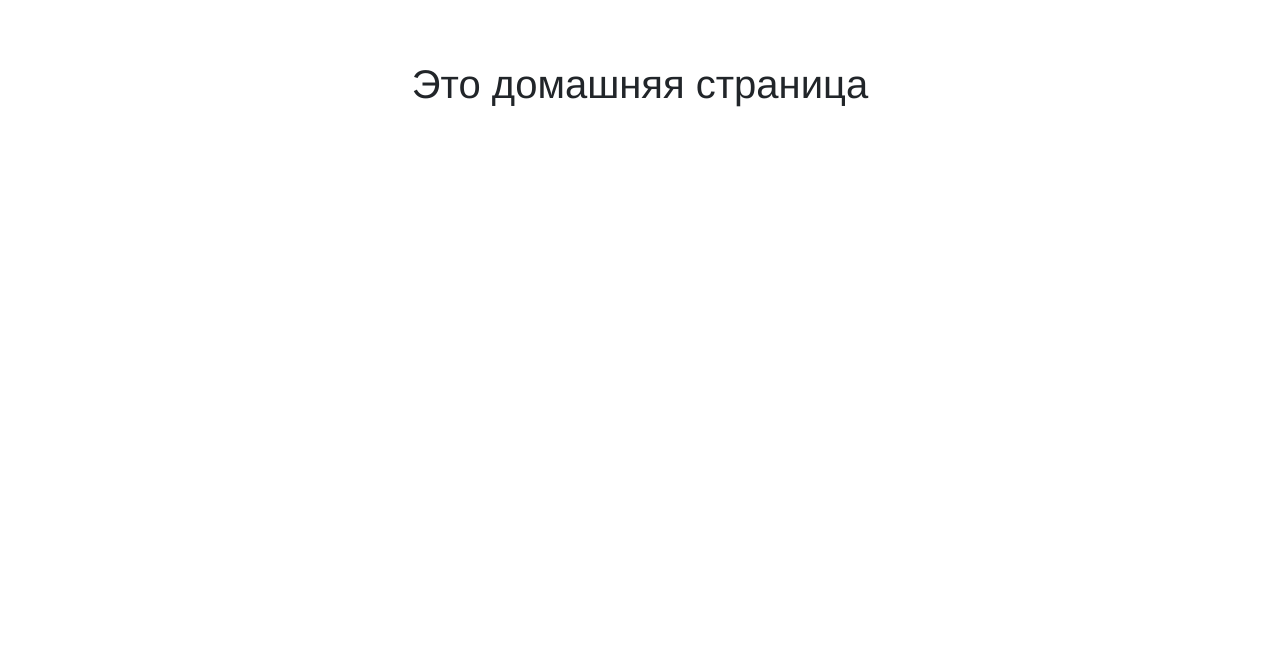
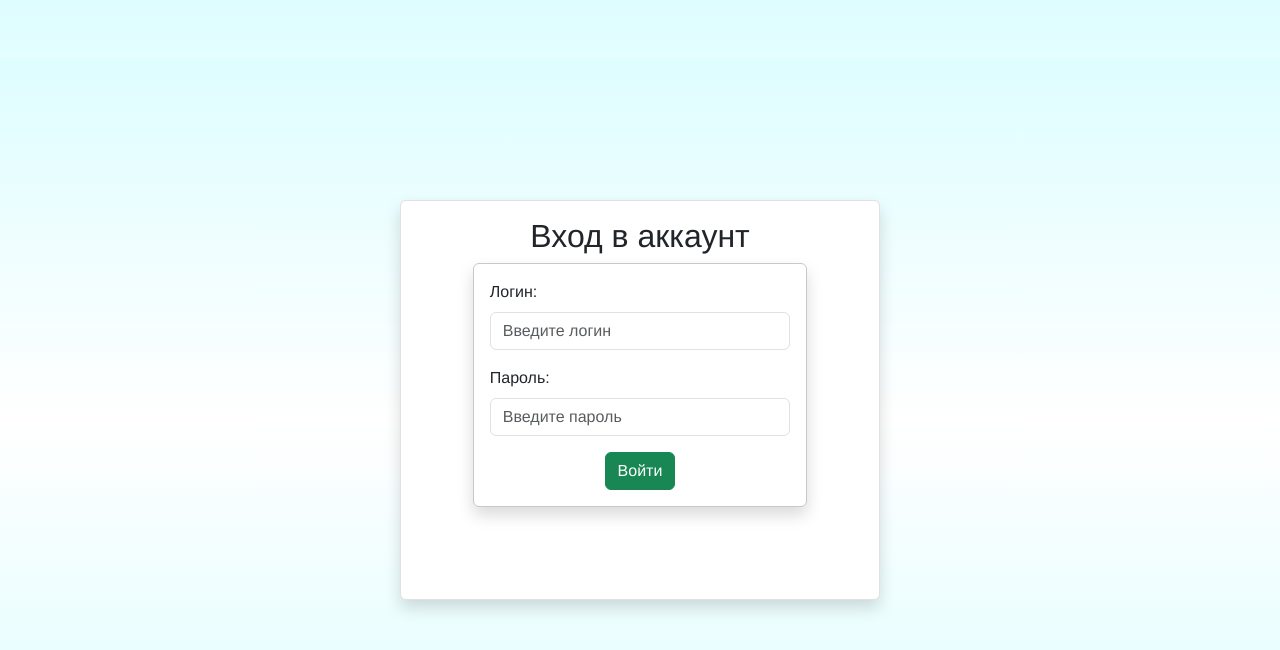
Before and after one commit to JatyPruducts/Tests_platform, a Vue app: page / in a window 1280 px wide. Shown: the top 650 px of the page. Built offline with nearby package versions, Linux system fonts and the light colour scheme; the HTML template or start-up script is replaced by a standard one.

Commit message:
Создана форма входа в аккаунт

```diff
--- a/src/views/HomePage.vue
+++ b/src/views/HomePage.vue
@@ -1,5 +1,17 @@
 <template>
-    <h1>Это домашняя страница</h1>
+  <div class="bg-white position-absolute mx-auto top-50 start-50 translate-middle
+  border border-opacity-25 p-3 shadow rounded" style="height: 50vb; width: 60vb;">
+    <h2>Вход в аккаунт</h2>
+    <b-form class="w-75 mx-auto border border-dark rounded border-opacity-25 p-3 shadow">
+      <b-form-group id="login" label="Логин:" label-for="input-1" class="text-start" description="">
+        <b-form-input id="input-1" type="text" placeholder="Введите логин"></b-form-input>
+      </b-form-group>
+      <b-form-group id="password" label="Пароль:" label-for="input-2" class="text-start" description="">
+        <b-form-input id="input-2" type="password" placeholder="Введите пароль"></b-form-input>
+      </b-form-group>
+      <b-button variant="success">Войти</b-button>
+    </b-form>
+  </div>
 </template>
 
 <script>
@@ -7,3 +19,12 @@ export default {
   name: 'HomePage'
 };
 </script>
+
+<style>
+html, body
+{
+  height: 95%;
+  background: rgb(222,253,255 );
+  background: linear-gradient(0deg, rgba(222,253,255,1) 0%, rgba(255,255,255,1) 50%, rgba(222,253,255,1) 100% );
+}
+</style>
```
